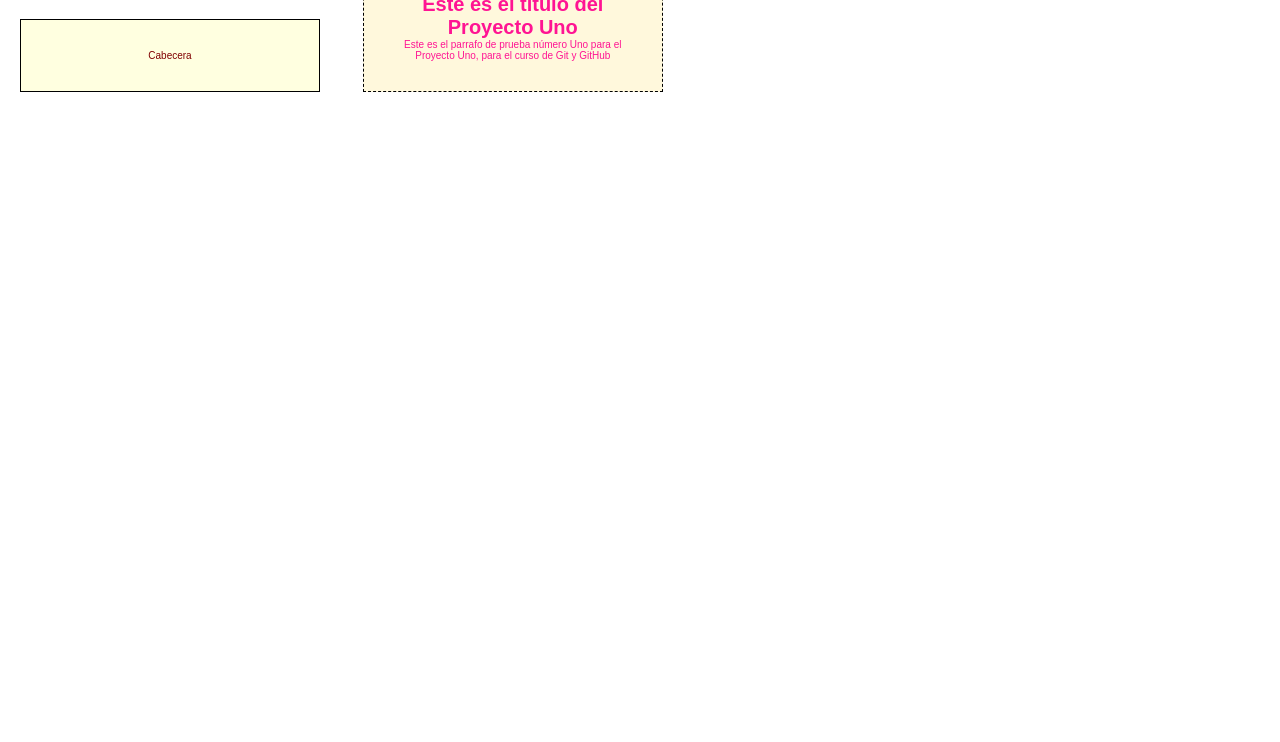
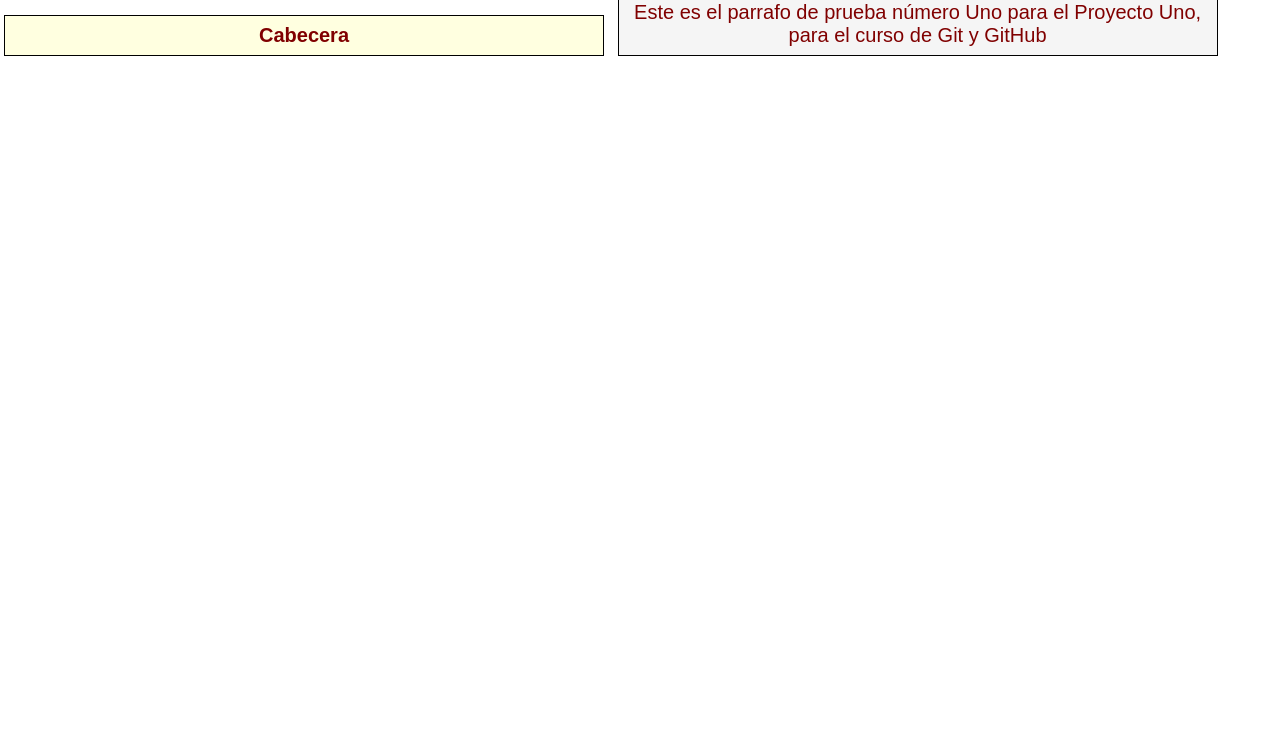
Before and after one commit to tutinjg/git-proyecto_01, a plain HTML site: page index.html in a window 1280 px wide. Shown: the part 58-800 px from the top of the page. Drawn offline with Linux system fonts and the light colour scheme.

Commit message:
Este commit contiene la actualizacion del codigo html y css en donde se da un mejor aspecto a la cabecera y es el ultimo commit antes de hacer el merge con la rama principal

```diff
--- a/index.html
+++ b/index.html
@@ -9,7 +9,7 @@
 </head>
 <body>
     <div class="cabecera">
-        <p>Cabecera</p>
+        <p><b>Cabecera</b></p>
     </div>
     <div class="container">
         <h1>Este es el título del Proyecto Uno</h1>
--- a/style.css
+++ b/style.css
@@ -10,23 +10,31 @@ body {
     color: deeppink;
     font-family: Arial, Helvetica, sans-serif;
     align-items: center;
+    font-size: 2rem;
 }
 div {
     display: inline-block;
-    width: 30rem;
+    width: 60rem;
     height: auto;
-    margin: 2rem;
-    padding: 3rem;
     align-items: center;
     text-align: center;
 }
-.cabecera {
+.container, .cabecera {
     background-color: lightyellow;
     color: maroon;
+    width: cal(60rem - 1px);
     border: 0.1rem solid black;
-
+    margin: 0.4rem;
 }
 .container {
-    border: 0.1rem dashed black;
-    background-color: cornsilk;
+    background-color: whitesmoke;
+    margin-top: 0;
 }
+.container h1{
+    font-size: 3rem;
+    padding: 0.8rem;
+    color: purple;
+}
+div p {
+    padding: 0.8rem;
+}
```
